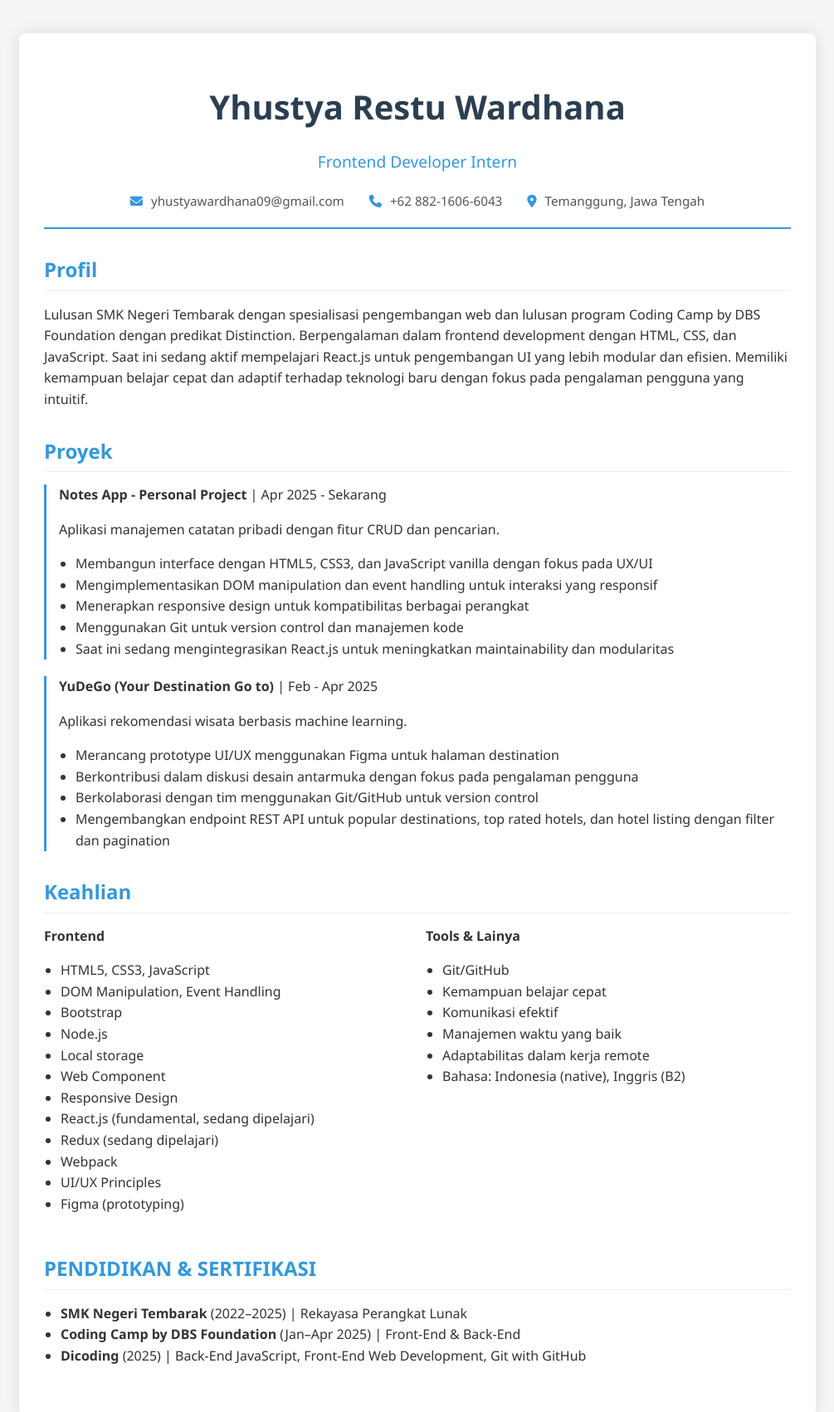
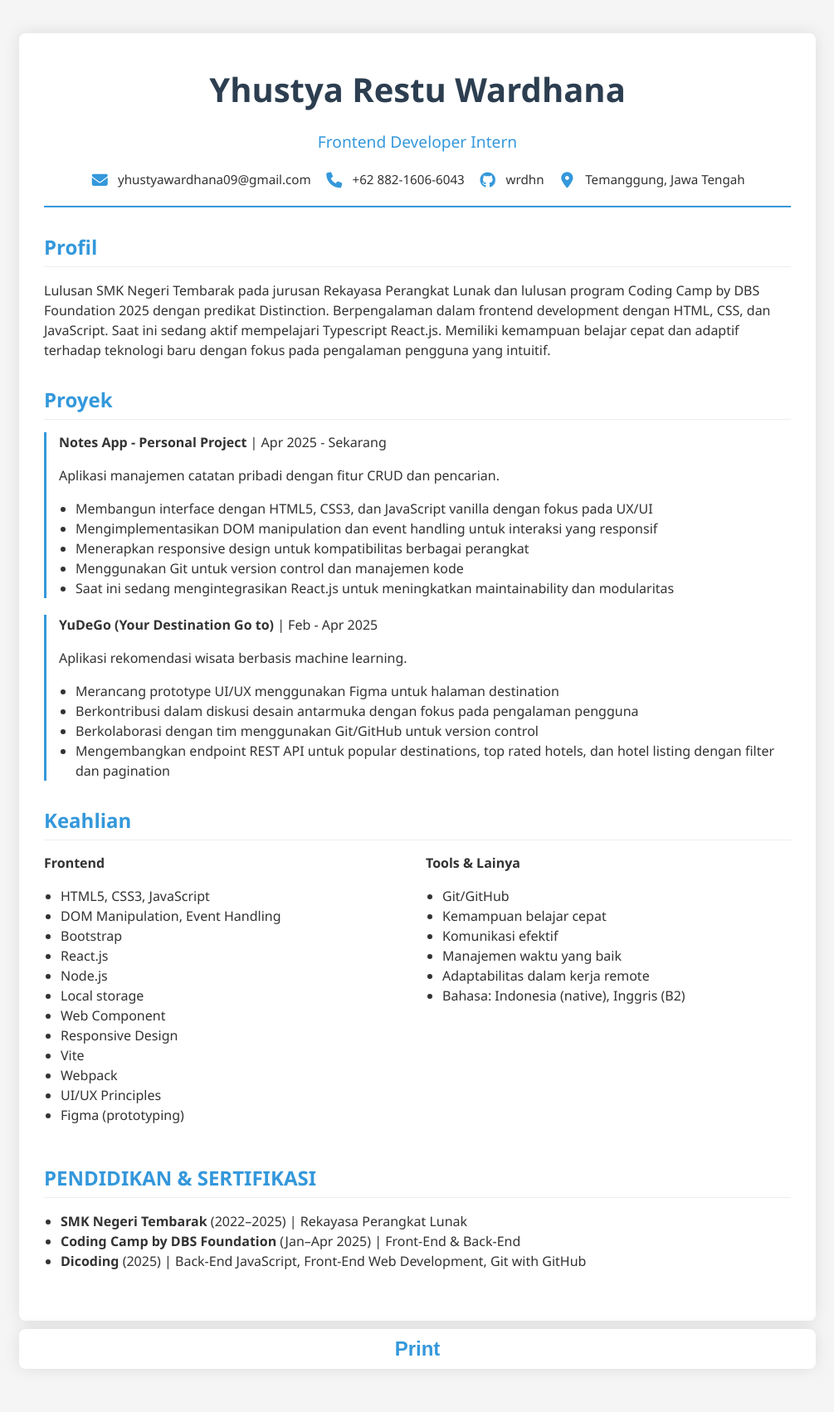
Before and after one commit to wrdhn/My-Resume, a plain HTML site: page index.html in a window 1280 px wide. Shown: the whole page at 83% size, without its empty margins (137-1142 px from the left). Drawn offline with Linux system fonts and the light colour scheme.

Commit message:
Refactor index.html for improved layout, responsiveness, and accessibility

```diff
--- a/index.html
+++ b/index.html
@@ -4,20 +4,25 @@
     <meta charset="UTF-8" />
     <meta name="viewport" content="width=device-width, initial-scale=1.0" />
     <title>CV Yhustya Restu Wardhana - Frontend Developer</title>
-  <link rel="stylesheet" href="https://cdnjs.cloudflare.com/ajax/libs/font-awesome/6.5.0/css/all.min.css" />
+    <link
+      rel="stylesheet"
+      href="https://cdnjs.cloudflare.com/ajax/libs/font-awesome/6.5.0/css/all.min.css"
+    />
     <style>
       body {
-      font-family: 'Segoe UI', Tahoma, Geneva, Verdana, sans-serif;
+        font-family: "Segoe UI", Tahoma, Geneva, Verdana, sans-serif;
         background-color: #f5f5f5;
         color: #333;
-      line-height: 1.6;
+        line-height: 1.5;
         margin: 0;
         padding: 0;
       }
 
       .container {
         max-width: 900px;
-      margin: 40px auto;
+        margin-inline: auto;
+        margin-top: 40px;
+        margin-bottom: 10px;
         padding: 30px;
         background-color: #fff;
         box-shadow: 0 0 20px rgba(0, 0, 0, 0.1);
@@ -32,9 +37,9 @@
       }
 
       h1 {
+        margin-block: 0.5rem;
         font-size: 2.5rem;
         color: #2c3e50;
-      margin-bottom: 5px;
       }
 
       .subtitle {
@@ -47,7 +52,7 @@
         flex-wrap: wrap;
         justify-content: center;
         align-items: center;
-      gap: 30px;
+        gap: 1rem;
         margin-top: 10px;
         font-size: 0.95rem;
         color: #555;
@@ -56,6 +61,11 @@
       .contact-info i {
         color: #3498db;
         margin-right: 6px;
+      }
+
+      .nav-link a {
+        text-decoration: none;
+        color: #333;
       }
 
       section {
@@ -86,9 +96,43 @@
         gap: 20px;
       }
 
+      .btn-container {
+        display: flex;
+        justify-content: center;
+        margin-top: 10px;
+        margin-bottom: 40px;
+      }
+
+      .btn-container button {
+        width: 960px;
+        margin-inline: auto;
+        padding: 10px;
+        font-size: 1.5rem;
+        font-weight: 700;
+        background-color: #fff;
+        color: #3498db;
+        border: 0;
+        box-shadow: 0 0 20px rgba(0, 0, 0, 0.1);
+        border-radius: 8px;
+      }
+
+      .btn-container button:hover {
+        background-color: #e7e7e7;
+        color: #3498dbb6;
+      }
+
+      @media print {
+        body {
+          font-family: 'Times New Roman', Times, serif;
+        }
+        button {
+          display: none;
+        }
+      }
+
       @media (max-width: 768px) {
-      .container{
-        margin-block:0;
+        .container {
+          margin-block: 0;
         }
         .contact-info {
           gap: 10px;
@@ -96,6 +140,11 @@
 
         .skills-columns {
           grid-template-columns: 1fr;
+        }
+
+        .btn-container {
+        margin-block: 10px;
+        margin-inline: 5px;
       }
       }
     </style>
@@ -106,20 +155,43 @@
         <h1>Yhustya Restu Wardhana</h1>
         <p class="subtitle">Frontend Developer Intern</p>
         <div class="contact-info">
-        <span><i class="fas fa-envelope"></i> yhustyawardhana09@gmail.com</span>
-        <span><i class="fas fa-phone"></i> +62 882-1606-6043</span>
-        <span><i class="fas fa-map-marker-alt"></i> Temanggung, Jawa Tengah</span>
+          <span class="nav-link">
+            <a href="mailto:yhustyawardhana09@email.com">
+              <i class="fas fa-envelope fa-fw fa-lg"></i>
+              yhustyawardhana09@gmail.com
+            </a>
+          </span>
+
+          <span class="nav-link">
+            <a href="https://wa.me/6288216066043">
+              <i class="fas fa-phone fa-fw fa-lg"></i> +62 882-1606-6043
+            </a>
+          </span>
+
+          <span class="nav-link">
+            <a href="https://github.com/wrdhn">
+              <i class="fab fa-github fa-fw fa-lg"></i> wrdhn
+            </a>
+          </span>
+
+          <span class="nav-link">
+            <a href="https://www.google.com/maps/search/Temanggung">
+              <i class="fas fa-map-marker-alt fa-fw fa-lg"></i> Temanggung, Jawa
+              Tengah
+            </a>
+          </span>
         </div>
       </header>
 
       <section>
         <h2>Profil</h2>
         <p>
-        Lulusan SMK Negeri Tembarak dengan spesialisasi pengembangan web dan lulusan program Coding
-        Camp by DBS Foundation dengan predikat Distinction. Berpengalaman dalam frontend
-        development dengan HTML, CSS, dan JavaScript. Saat ini sedang aktif mempelajari React.js untuk
-        pengembangan UI yang lebih modular dan efisien. Memiliki kemampuan belajar cepat dan adaptif
-        terhadap teknologi baru dengan fokus pada pengalaman pengguna yang intuitif.
+          Lulusan SMK Negeri Tembarak pada jurusan Rekayasa Perangkat Lunak dan
+          lulusan program Coding Camp by DBS Foundation 2025 dengan predikat
+          Distinction. Berpengalaman dalam frontend development dengan HTML,
+          CSS, dan JavaScript. Saat ini sedang aktif mempelajari Typescript React.js. Memiliki kemampuan
+          belajar cepat dan adaptif terhadap teknologi baru dengan fokus pada
+          pengalaman pengguna yang intuitif.
         </p>
       </section>
 
@@ -128,13 +200,27 @@
 
         <div class="project">
           <strong>Notes App - Personal Project</strong> | Apr 2025 - Sekarang
-        <p>Aplikasi manajemen catatan pribadi dengan fitur CRUD dan pencarian.</p>
+          <p>
+            Aplikasi manajemen catatan pribadi dengan fitur CRUD dan pencarian.
+          </p>
           <ul>
-          <li>Membangun interface dengan HTML5, CSS3, dan JavaScript vanilla dengan fokus pada UX/UI</li>
-          <li>Mengimplementasikan DOM manipulation dan event handling untuk interaksi yang responsif</li>
-          <li>Menerapkan responsive design untuk kompatibilitas berbagai perangkat</li>
+            <li>
+              Membangun interface dengan HTML5, CSS3, dan JavaScript vanilla
+              dengan fokus pada UX/UI
+            </li>
+            <li>
+              Mengimplementasikan DOM manipulation dan event handling untuk
+              interaksi yang responsif
+            </li>
+            <li>
+              Menerapkan responsive design untuk kompatibilitas berbagai
+              perangkat
+            </li>
             <li>Menggunakan Git untuk version control dan manajemen kode</li>
-          <li>Saat ini sedang mengintegrasikan React.js untuk meningkatkan maintainability dan modularitas</li>
+            <li>
+              Saat ini sedang mengintegrasikan React.js untuk meningkatkan
+              maintainability dan modularitas
+            </li>
           </ul>
         </div>
 
@@ -142,10 +228,22 @@
           <strong>YuDeGo (Your Destination Go to)</strong> | Feb - Apr 2025
           <p>Aplikasi rekomendasi wisata berbasis machine learning.</p>
           <ul>
-          <li>Merancang prototype UI/UX menggunakan Figma untuk halaman destination</li>
-          <li>Berkontribusi dalam diskusi desain antarmuka dengan fokus pada pengalaman pengguna</li>
-          <li>Berkolaborasi dengan tim menggunakan Git/GitHub untuk version control</li>
-          <li>Mengembangkan endpoint REST API untuk popular destinations, top rated hotels, dan hotel listing dengan filter dan pagination</li>
+            <li>
+              Merancang prototype UI/UX menggunakan Figma untuk halaman
+              destination
+            </li>
+            <li>
+              Berkontribusi dalam diskusi desain antarmuka dengan fokus pada
+              pengalaman pengguna
+            </li>
+            <li>
+              Berkolaborasi dengan tim menggunakan Git/GitHub untuk version
+              control
+            </li>
+            <li>
+              Mengembangkan endpoint REST API untuk popular destinations, top
+              rated hotels, dan hotel listing dengan filter dan pagination
+            </li>
           </ul>
         </div>
       </section>
@@ -159,12 +257,12 @@
               <li>HTML5, CSS3, JavaScript</li>
               <li>DOM Manipulation, Event Handling</li>
               <li>Bootstrap</li>
+              <li>React.js</li>
               <li>Node.js</li>
               <li>Local storage</li>
               <li>Web Component</li>
               <li>Responsive Design</li>
-            <li>React.js (fundamental, sedang dipelajari)</li>
-            <li>Redux (sedang dipelajari)</li>
+              <li>Vite</li>
               <li>Webpack</li>
               <li>UI/UX Principles</li>
               <li>Figma (prototyping)</li>
@@ -187,11 +285,24 @@
       <section>
         <h2>PENDIDIKAN & SERTIFIKASI</h2>
         <ul>
-        <li><strong>SMK Negeri Tembarak</strong> (2022–2025) | Rekayasa Perangkat Lunak</li>
-        <li><strong>Coding Camp by DBS Foundation</strong> (Jan–Apr 2025) | Front-End & Back-End</li>
-        <li><strong>Dicoding</strong> (2025) | Back-End JavaScript, Front-End Web Development, Git with GitHub</li>
+          <li>
+            <strong>SMK Negeri Tembarak</strong> (2022–2025) | Rekayasa
+            Perangkat Lunak
+          </li>
+          <li>
+            <strong>Coding Camp by DBS Foundation</strong> (Jan–Apr 2025) |
+            Front-End & Back-End
+          </li>
+          <li>
+            <strong>Dicoding</strong> (2025) | Back-End JavaScript, Front-End
+            Web Development, Git with GitHub
+          </li>
         </ul>
       </section>
     </main>
+          <div class="btn-container">
+        <button onclick="window.print()">Print</button>
+      </div>
+
   </body>
 </html>
```
Lines whose indentation alone changed are shown as unchanged.
